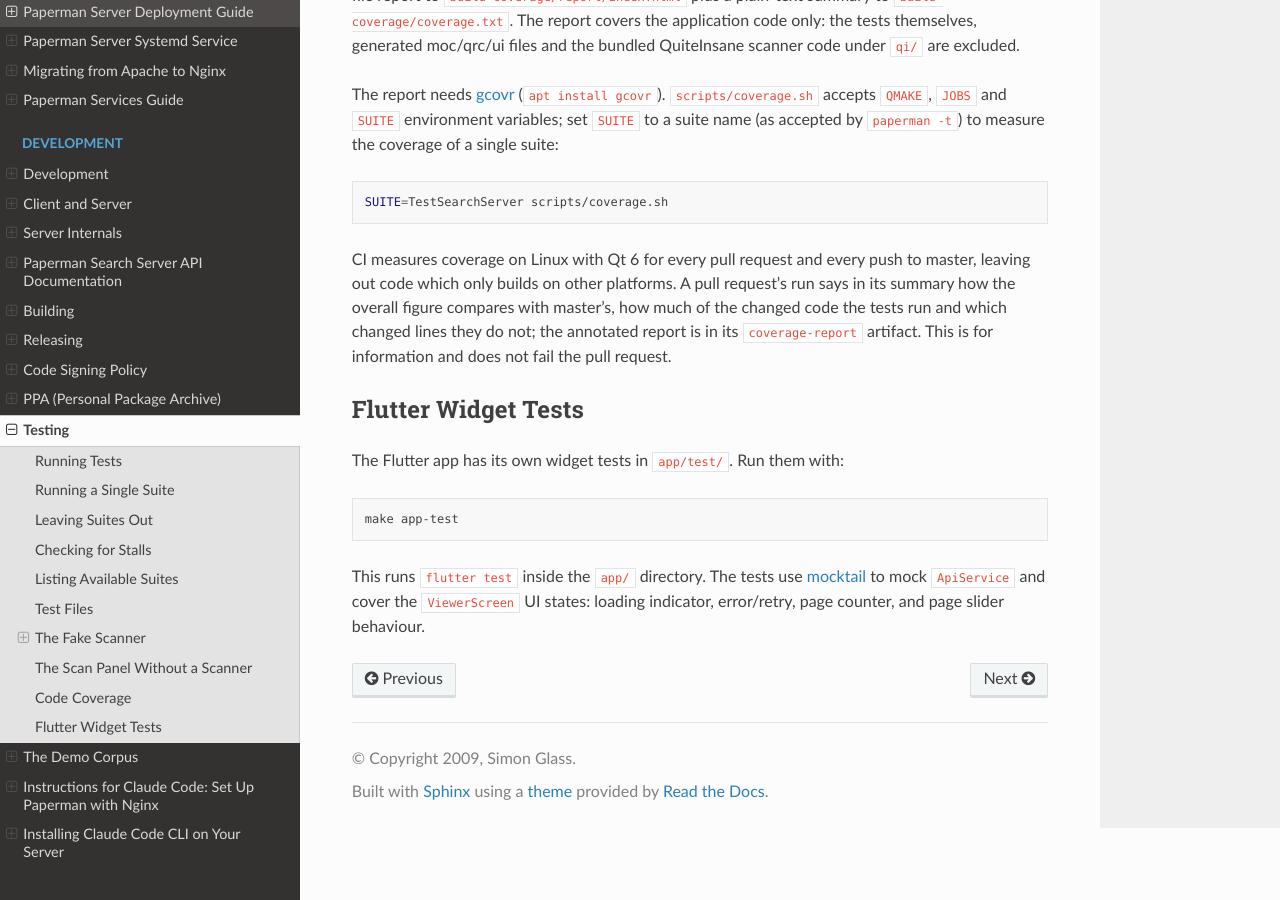
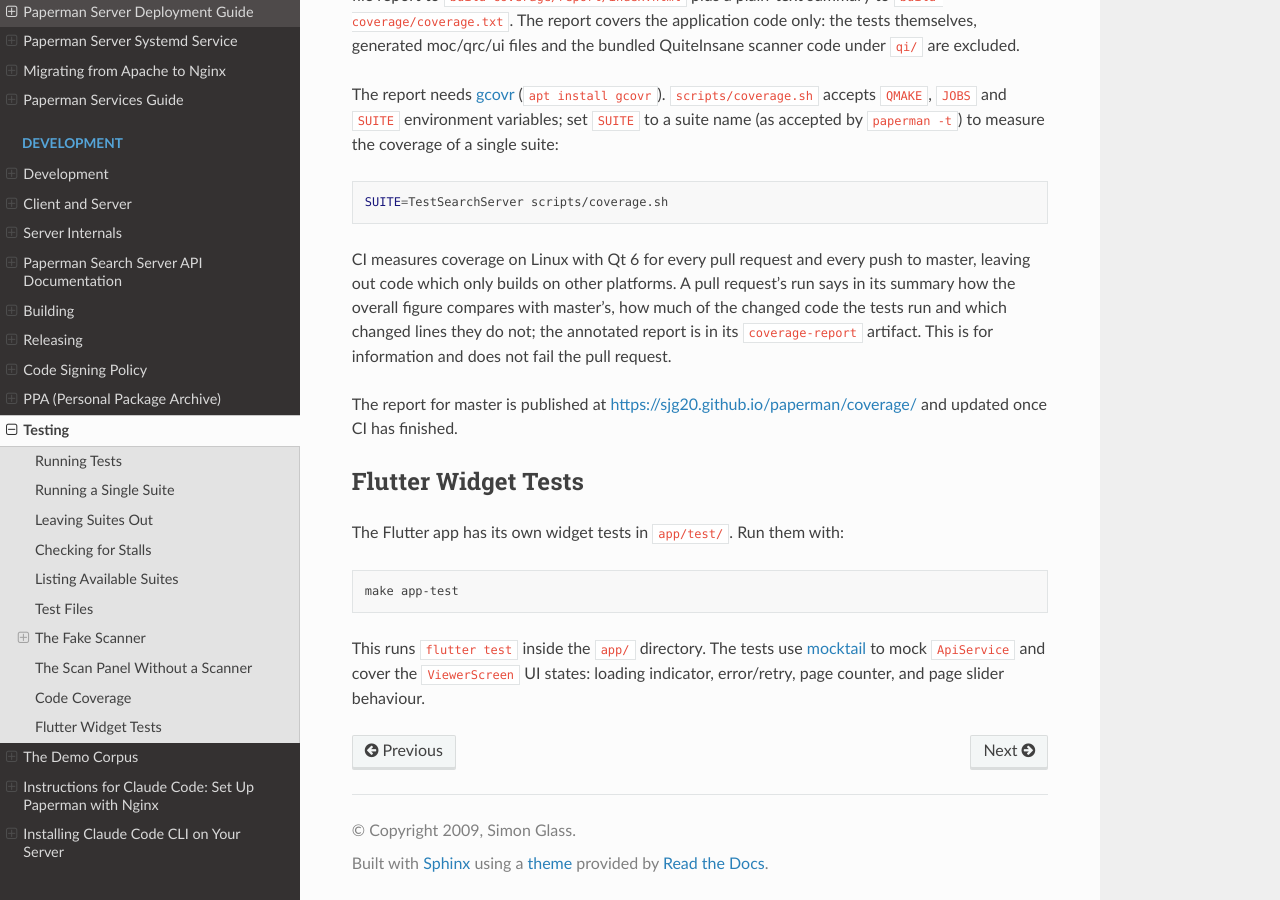
Before and after one commit to sjg20/paperman, a Sphinx documentation site: the page built from doc/testing.rst, in a window 1280 px wide and 900 px high, scrolled down 4459 px. Built offline with Sphinx 7.4.7 and the Read the Docs theme 3.1.0, drawn with Linux system fonts in a browser that asks for light colours.

Commit message:
pages: Publish the test coverage of master
CI keeps the coverage report as an artifact, where it is awkward to find
and from which it expires, so there is nowhere to see the current state.

Add master's latest report to the site under coverage/, and deploy the
site again when CI finishes on master so that the report is the new one.
The docs still deploy straight after a push, showing the last report
until then.

Co-developed-by: Claude Opus 5.5 (1M context) <noreply@anthropic.com>
Claude-Session: https://claude.ai/code/session_01BxfLL7T8McSpFMMxYekitE

```diff
--- a/doc/testing.rst
+++ b/doc/testing.rst
@@ -245,6 +245,9 @@ master's, how much of the changed code the tests run and which changed lines
 they do not; the annotated report is in its ``coverage-report`` artifact.  This
 is for information and does not fail the pull request.
 
+The report for master is published at
+https://sjg20.github.io/paperman/coverage/ and updated once CI has finished.
+
 Flutter Widget Tests
 --------------------
 
```
Also changed, not shown: 1 other file.
